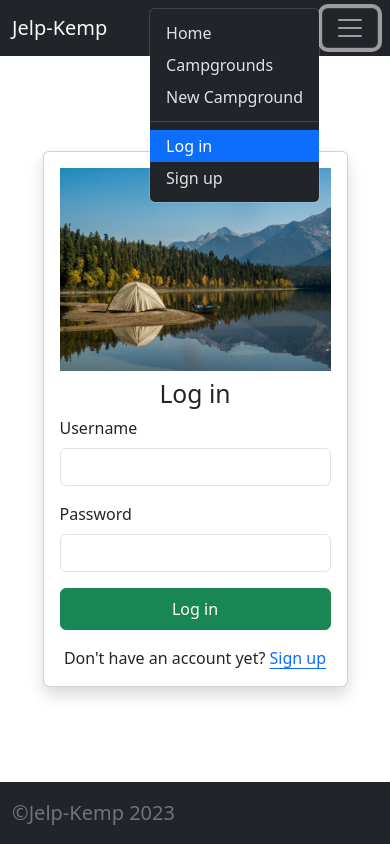
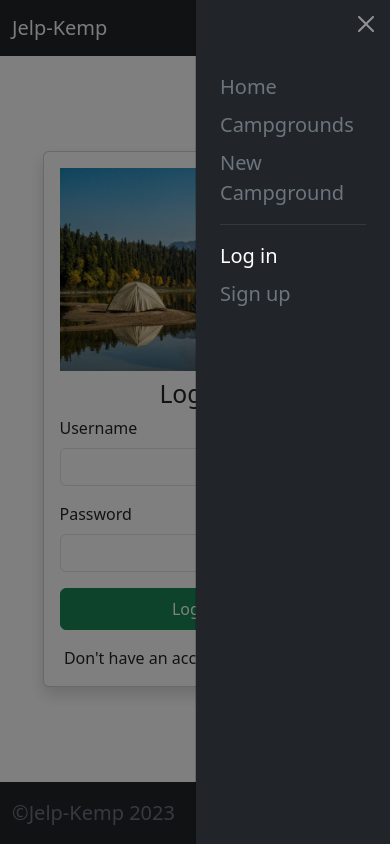
Before and after one commit to oybekabdulazizov/jelp-kemp, a React (Vite) app in the folder client/: page /login in a window 390 px wide. Both pictures are taken after a click on the button 350 px from the left and 28 px from the top of the page. Built offline with nearby package versions, Linux system fonts and the light colour scheme.

Commit message:
[client side] replace the navbar dropdown with an offcanvas slidebar

```diff
--- a/client/src/components/NavBar.tsx
+++ b/client/src/components/NavBar.tsx
@@ -1,9 +1,8 @@
-// import axios from 'axios';
 import { Link, NavLink, useLocation } from 'react-router-dom';
 
 import { CurrentUser_Type } from '../shared/types';
-// import { toast } from 'react-hot-toast';
 import { logOut } from '../common';
+import '../styles/navbar.css';
 
 type Props = {
   currentUser: CurrentUser_Type | null;
@@ -61,16 +60,84 @@ export default function NavBar({ currentUser, setCurrentUser }: Props) {
             )}
           </div>
         </div>
-        <div className='dropstart' data-bs-theme='dark'>
         <button
           className='navbar-toggler'
-            role='button'
-            data-bs-toggle='dropdown'
-            aria-expanded='false'
+          type='button'
+          data-bs-toggle='offcanvas'
+          data-bs-target='#offcanvasWithBothOptions'
+          aria-controls='offcanvasWithBothOptions'
         >
           <span className='navbar-toggler-icon'></span>
         </button>
-          <div className='dropdown-menu d-lg-none'>
+        <div
+          className='offcanvas offcanvas-end d-lg-none w-50 bg-dark'
+          data-bs-scroll='true'
+          tabIndex={-2}
+          id='offcanvasWithBothOptions'
+          aria-labelledby='offcanvasWithBothOptionsLabel'
+        >
+          <div className='offcanvas-header'>
+            <button
+              type='button'
+              className='btn-close btn-close-white'
+              data-bs-dismiss='offcanvas'
+              aria-label='Close'
+            ></button>
+          </div>
+          <div className='offcanvas-body text-secondary'>
+            <div className='d-flex flex-column m-2'>
+              <NavLink
+                to='/'
+                end
+                className='nav-link navlink d-inline mb-2 fs-5'
+              >
+                Home
+              </NavLink>
+              <NavLink
+                to='/campgrounds'
+                end
+                className='nav-link navlink d-inline mb-2 fs-5'
+              >
+                Campgrounds
+              </NavLink>
+              <NavLink
+                to='/campgrounds/new'
+                end
+                className='nav-link navlink mb-3 fs-5'
+              >
+                New Campground
+              </NavLink>
+              <hr className='m-0 mb-3' />
+              {currentUser !== null ? (
+                <div
+                  className='nav-link navlink mb-2 fs-5'
+                  onClick={handleLogout}
+                >
+                  Log out
+                </div>
+              ) : (
+                <>
+                  <NavLink
+                    to='/login'
+                    end
+                    className='nav-link navlink mb-2 fs-5'
+                  >
+                    Log in
+                  </NavLink>
+                  <NavLink
+                    to='/signup'
+                    end
+                    className='nav-link navlink mb-2 fs-5'
+                  >
+                    Sign up
+                  </NavLink>
+                </>
+              )}
+            </div>
+          </div>
+        </div>
+
+        {/* <div className='dropdown-menu d-lg-none'>
           <NavLink to='/' end className='dropdown-item'>
             Home
           </NavLink>
@@ -95,8 +162,7 @@ export default function NavBar({ currentUser, setCurrentUser }: Props) {
               </NavLink>
             </>
           )}
-          </div>
-        </div>
+        </div> */}
       </div>
     </nav>
   );
--- a/client/src/components/campground/index.tsx
+++ b/client/src/components/campground/index.tsx
@@ -31,7 +31,7 @@ export default function Campgrounds() {
       </div>
       <div className='container'>
         <h2 className='offset-lg-1 mb-3'>All Campgrounds</h2>
-        <div className='mb-4' style={{ height: '80vh', overflowY: 'scroll' }}>
+        <div className='mb-2' style={{ height: '80vh', overflowY: 'scroll' }}>
           {campgroundsData.slice().map((campground) => (
             <Campground {...campground} key={campground._id} />
           ))}
--- /dev/null
+++ b/client/src/styles/navbar.css
@@ -0,0 +1,7 @@
+.navlink.navlink.active {
+  color: white;
+}
+
+.navlink.navlink:hover {
+  color: white;
+}
```
Lines whose indentation alone changed are shown as unchanged.
